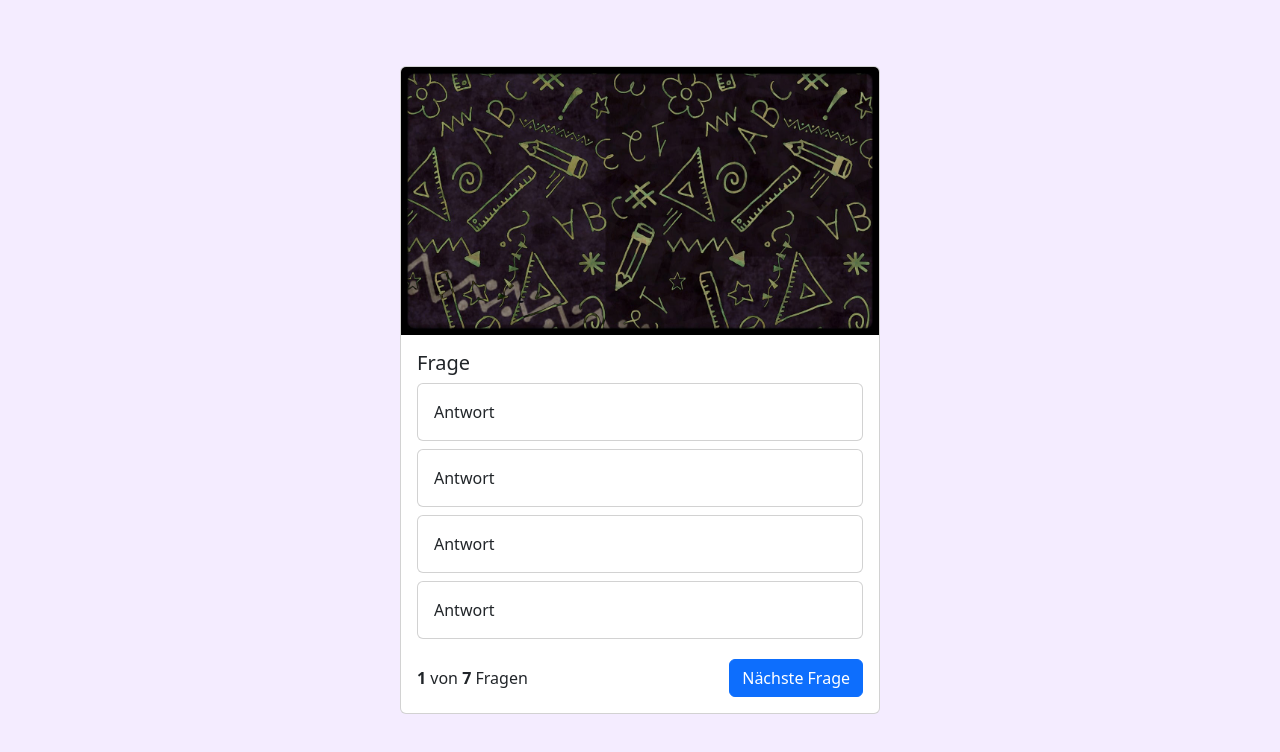
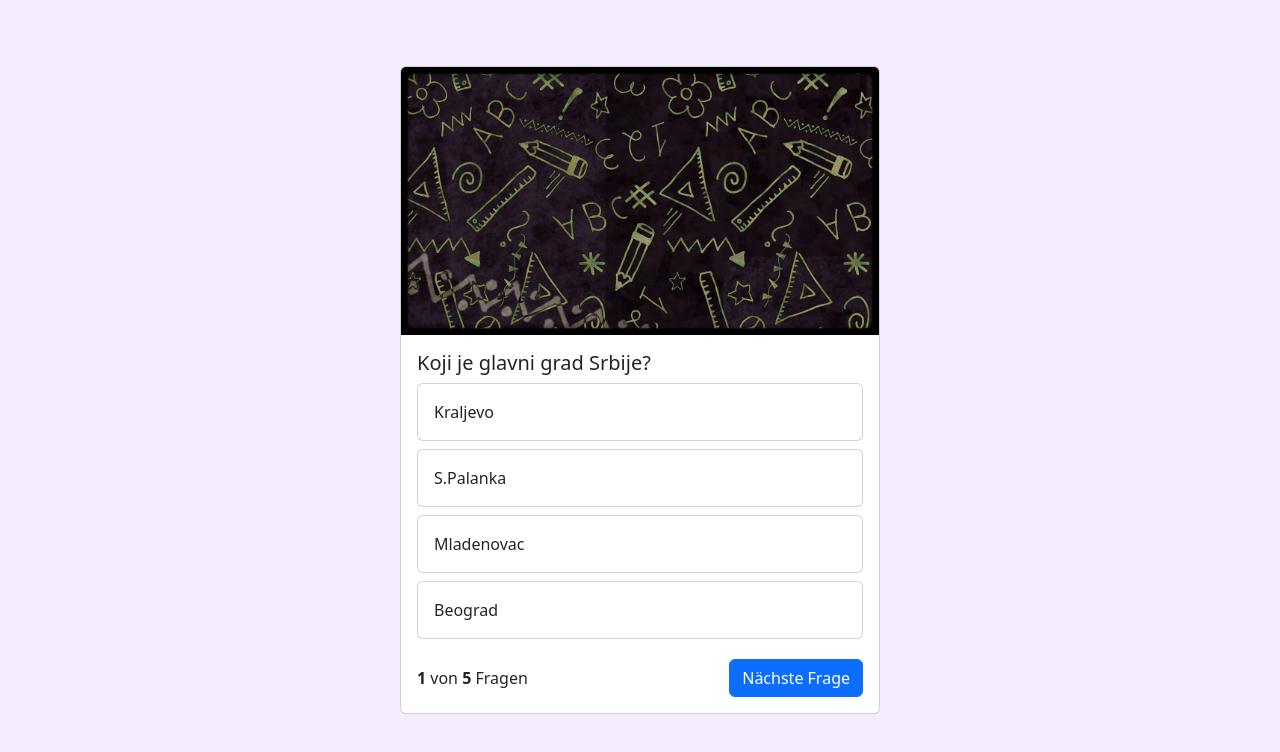
Before and after one commit to NikolaVujovic1988/QuizzApp, a plain HTML site: page index.html in a window 1280 px wide. Shown: the part 60-812 px from the top of the page. Drawn offline with nearby package versions, Linux system fonts and the light colour scheme.

Commit message:
added Question and Answers

```diff
--- a/index.html
+++ b/index.html
@@ -19,7 +19,7 @@
 
 </head>
 
-<body>
+<body onload="init()">
 
     <nav class="navbar bg-body-tertiary">
         <div class="container-fluid">
@@ -31,34 +31,34 @@
         <div class=" card quizCard">
             <img src="img/education-g0be033744_1280.jpg" class="card-img-top" alt="quiz foto">
             <div class="card-body">
-                <h5 class="card-title">Frage</h5>
+                <h5 class="card-title" id="question">Frage</h5>
 
-                <div class="card mb-2">
-                    <div class="card-body">
+                <div class="card cardAnswer mb-2" onclick="answer('answer_1')">
+                    <div class="card-body" id="answer_1">
                         Antwort
                     </div>
                 </div>
 
-                <div class="card mb-2">
-                    <div class="card-body">
+                <div class="card cardAnswer mb-2" onclick="answer('answer_2')">
+                    <div class="card-body" id="answer_2">
                         Antwort
                     </div>
                 </div>
 
-                <div class="card mb-2">
-                    <div class="card-body">
+                <div class="card cardAnswer mb-2" onclick="answer('answer_3')">
+                    <div class="card-body" id="answer_3">
                         Antwort
                     </div>
                 </div>
 
-                <div class="card mb-2">
-                    <div class="card-body">
+                <div class="card cardAnswer mb-2" onclick="answer('answer_4')">
+                    <div class="card-body" id="answer_4">
                         Antwort
                     </div>
                 </div>
                 <div class="questonFooter">
                     <span>
-                        <b>1</b> von <b>7</b> Fragen
+                        <b>1</b> von <b id="questionsLength">7</b> Fragen
                     </span>
                     <button class="btn btn-primary">Nächste Frage</button>
                 </div>
--- a/script.js
+++ b/script.js
@@ -1,6 +1,6 @@
 let questions = [
     {
-        "question": "Koji je glavni grad Srbije",
+        "question": "Koji je glavni grad Srbije?",
         "answer_1": "Kraljevo",
         "answer_2": "S.Palanka",
         "answer_3": "Mladenovac",
@@ -8,7 +8,7 @@ let questions = [
         "right_answer": 4
     },
     {
-        "question": "Koja reka protice kroz Srbiju",
+        "question": "Koja reka protice kroz Srbiju?",
         "answer_1": "Dunav",
         "answer_2": "Rajna",
         "answer_3": "Volga",
@@ -16,7 +16,7 @@ let questions = [
         "right_answer": 1
     },
     {
-        "question": "Koji Srbin je izumeo struju",
+        "question": "Koji Srbin je izumeo struju?",
         "answer_1": "J.J. Zmaj",
         "answer_2": "Nikola Tesla",
         "answer_3": "Milutin Milankovic",
@@ -24,7 +24,7 @@ let questions = [
         "right_answer": 2
     },
     {
-        "question": "Ko je najuspesniji srpski Teniser",
+        "question": "Ko je najuspesniji srpski Teniser?",
         "answer_1": "Novak Djokovic",
         "answer_2": "Janko Tipsarevic",
         "answer_3": "Viktor Troicki",
@@ -32,11 +32,33 @@ let questions = [
         "right_answer": 1
     },
     {
-        "question": "Koja Srpska rec se koristi svuda u svetu",
+        "question": "Koja Srpska rec se koristi svuda u svetu?",
         "answer_1": "Kafa",
         "answer_2": "Vampir",
         "answer_3": "Rakija",
         "answer_4": "Sunce",
         "right_answer": 2
     }
-]
+];
+
+let currentQuestion = 0;
+
+function init() {
+    document.getElementById('questionsLength').innerHTML = questions.length;
+    showQuestion();
+
+}
+
+function showQuestion() {
+    let question = questions[currentQuestion];
+
+    document.getElementById('question').innerHTML = question['question'];
+    document.getElementById('answer_1').innerHTML = question['answer_1'];
+    document.getElementById('answer_2').innerHTML = question['answer_2'];
+    document.getElementById('answer_3').innerHTML = question['answer_3'];
+    document.getElementById('answer_4').innerHTML = question['answer_4'];
+}
+
+function answer(selection) {
+
+}
--- a/style.css
+++ b/style.css
@@ -20,3 +20,8 @@ body {
 .quizCard {
     width: 30rem;
 }
+
+.cardAnswer:hover {
+    cursor: pointer;
+    background-color: rgba(0, 0, 0, 0.05);
+}
```
